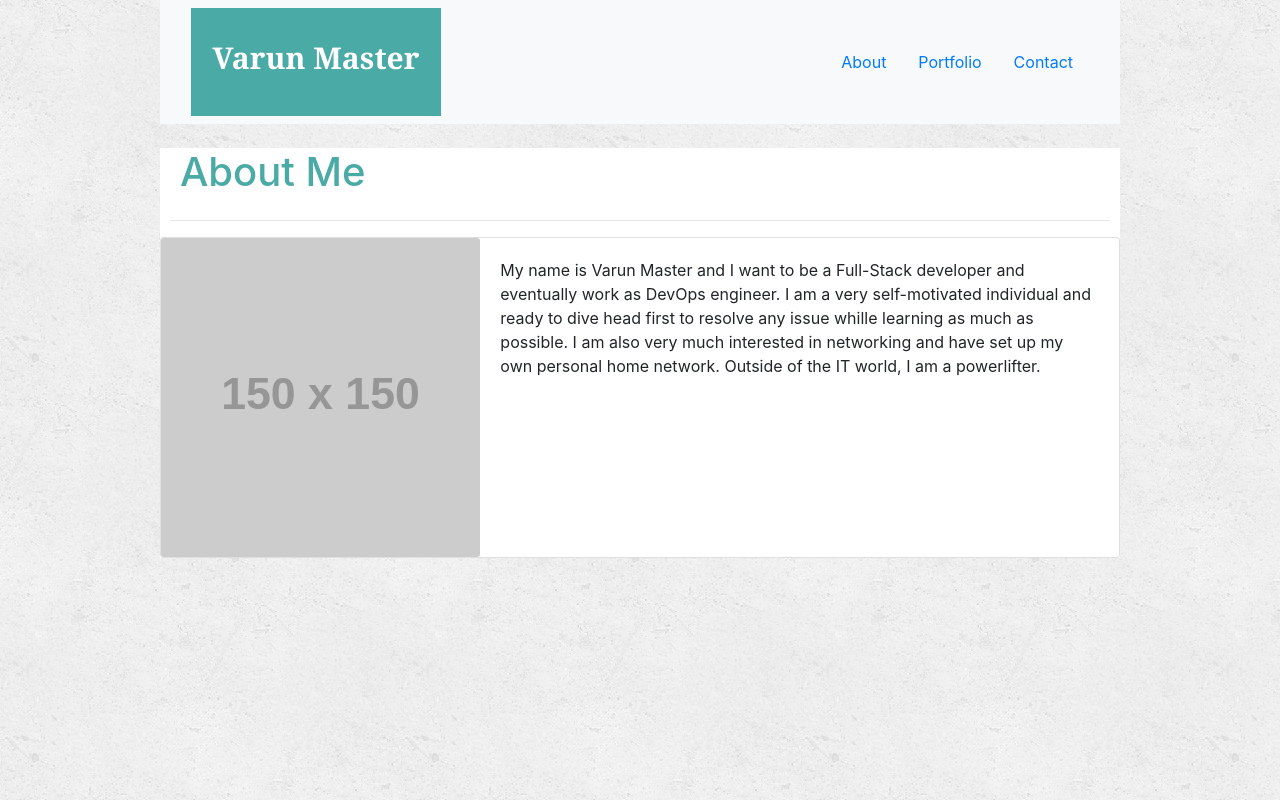
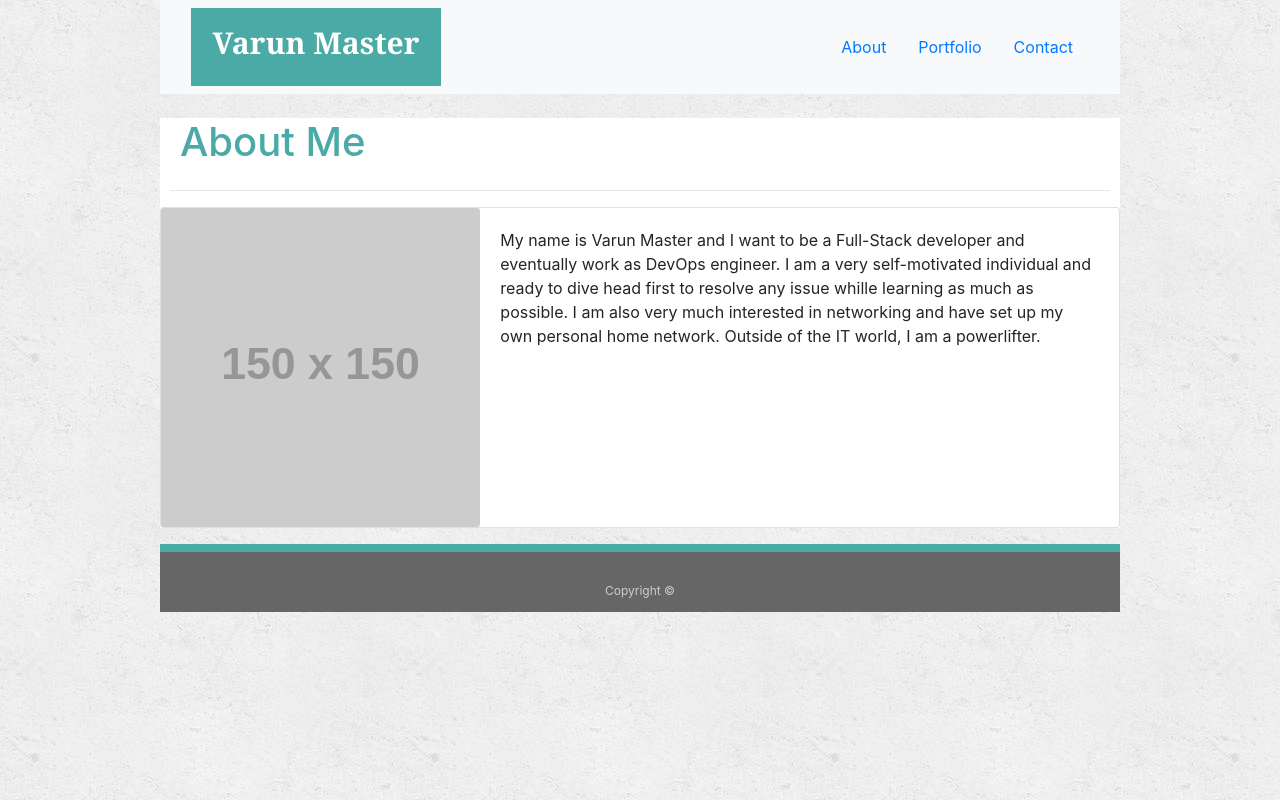
Before and after one commit to varunmaster/Bootstrap-Portfolio, a plain HTML site: page index.html in a window 1280 px wide. Drawn offline with nearby package versions, Linux system fonts and the light colour scheme; placeholder pictures from the web are drawn by us.

Commit message:
last changes to the About Me page. TODO: Contact and portfolio page

```diff
--- a/assets/css/style.css
+++ b/assets/css/style.css
@@ -20,8 +20,8 @@ h2 {
     font-family: Georgia, Times, "Times New Roman", serif;
     font-size: 30px;
     font-weight: 700;
-    line-height: 90px;
-    height: 90px;
+    line-height: 60px;
+    height: 60px;
     width: 250px;
 }
 
@@ -32,3 +32,15 @@ h2 {
 hr {
     width: 95%;
 }
+
+footer {
+    padding: 30px 0;
+    clear: both;
+    font-size: 12px;
+    color: #ffffff;
+    color: #cccccc;
+    text-align: center;
+    background: #666666;
+    border-top: 8px solid #4aaaa5;
+    height: 50px;
+  }
--- a/index.html
+++ b/index.html
@@ -17,7 +17,8 @@
         <nav class="navbar navbar-light bg-light">
             <div class="container">
                 <a class="contentName navbar-brand justify-content-start" href="#">
-                    <h2>Varun Master</h2><!--Find out why having .contentName in css works but not #contentName-->
+                    <h2>Varun Master</h2>
+                    <!--Find out why having .contentName in css works but not #contentName-->
                 </a>
                 <ul class="nav justify-content-end">
                     <li class="nav-item">
@@ -35,7 +36,8 @@
     </header>
     <br>
     <!--This is to have some space between the name/nav and the About Me -->
-    <div class="backgroundBox"><!--Find out why having .contentName in css works but not #contentName-->
+    <div class="backgroundBox">
+        <!--Find out why having .contentName in css works but not #contentName-->
         <div class="row">
             <div class="col-sm-12">
                 <h1>About Me</h1>
@@ -49,15 +51,23 @@
                 </div>
                 <div class="col-md-8">
                     <div class="card-body">
-                        <p class="card-text">My name is Varun Master and I want to be a Full-Stack developer and eventually work as DevOps engineer. I
-                                am a very self-motivated individual and ready to dive head first to resolve any issue whille learning as
-                                much as possible. I am also very much interested in networking and have set up my own personal home
-                                network. Outside of the IT world, I am a powerlifter.</p>
+                        <p class="card-text">My name is Varun Master and I want to be a Full-Stack developer and
+                            eventually work as DevOps engineer. I
+                            am a very self-motivated individual and ready to dive head first to resolve any issue whille
+                            learning as
+                            much as possible. I am also very much interested in networking and have set up my own
+                            personal home
+                            network. Outside of the IT world, I am a powerlifter.</p>
                     </div>
                 </div>
             </div>
         </div>
     </div>
+    <footer>
+        <div class="container">
+            Copyright &copy;
+        </div>
+    </footer>
 </body>
 
 </html>
```
